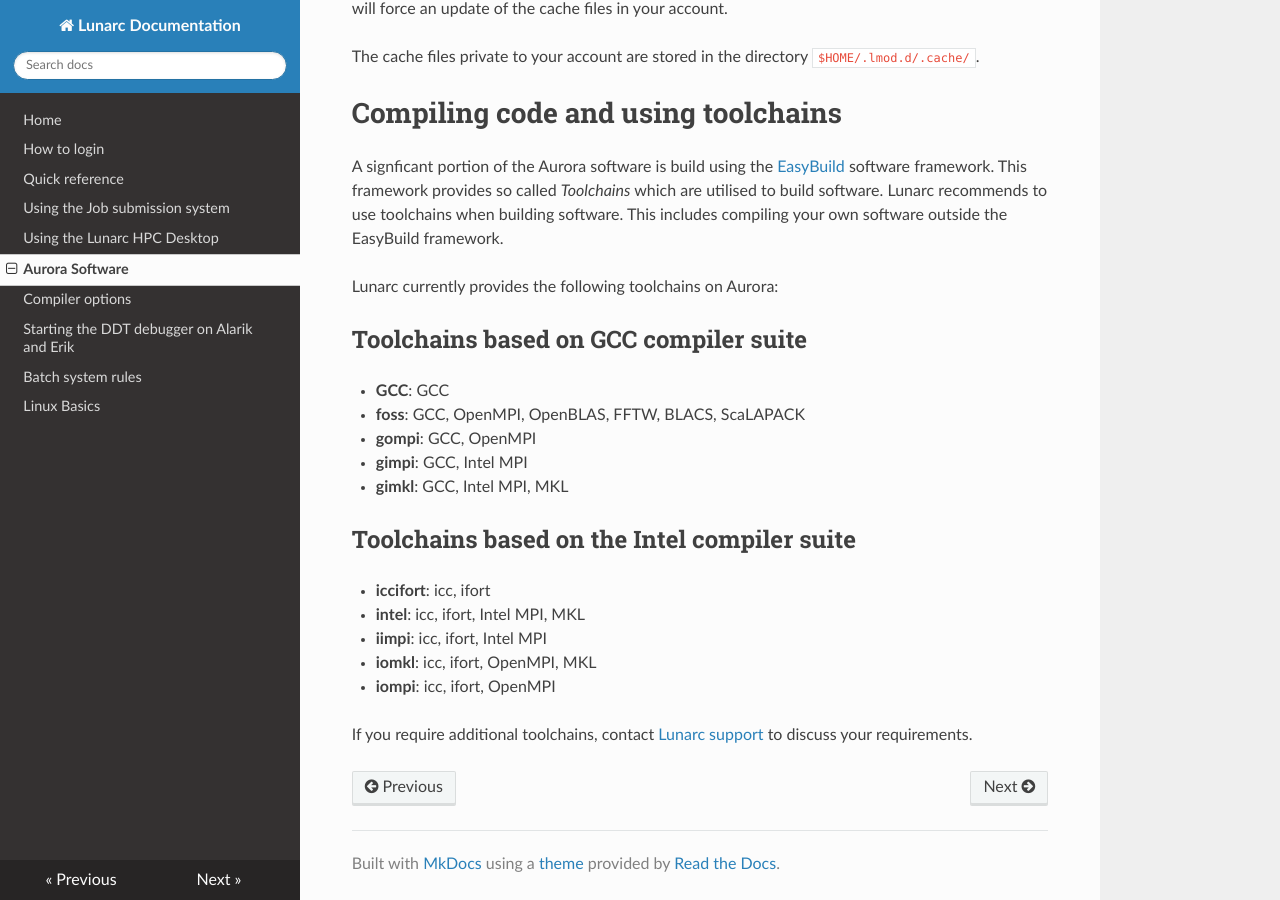
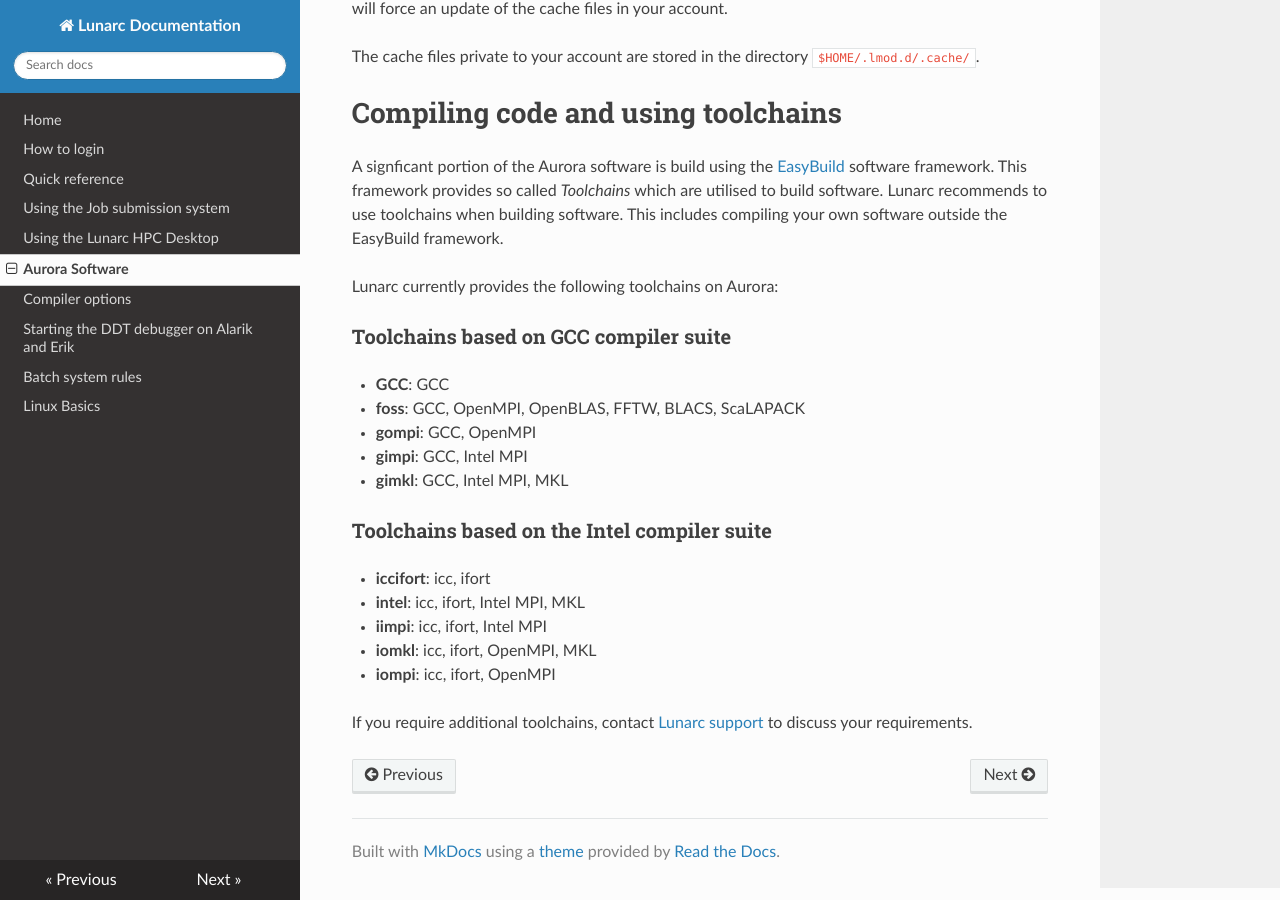
Before and after one commit to lunarc/lunarc_docs, an MkDocs documentation site: the page built from docs/aurora_modules.md, in a window 1280 px wide and 900 px high, scrolled down 5711 px. Built offline with MkDocs 1.6.1, drawn with Linux system fonts in a browser that asks for light colours; nearby versions of some CDN libraries; old or Windows-style settings are respelled for this version of MkDocs.

```diff
--- a/docs/aurora_modules.md
+++ b/docs/aurora_modules.md
@@ -269,7 +269,7 @@ A signficant portion of the Aurora software is build using the [EasyBuild](http:
 
 Lunarc currently provides the following toolchains on Aurora:
 
-## Toolchains based on GCC compiler suite
+### Toolchains based on GCC compiler suite
 
  * **GCC**: GCC
  * **foss**: GCC, OpenMPI, OpenBLAS, FFTW, BLACS, ScaLAPACK
@@ -277,7 +277,7 @@ Lunarc currently provides the following toolchains on Aurora:
  * **gimpi**: GCC, Intel MPI
  * **gimkl**: GCC, Intel MPI, MKL
 
-## Toolchains based on the Intel compiler suite
+### Toolchains based on the Intel compiler suite
 
  * **iccifort**: icc, ifort
  * **intel**: icc, ifort, Intel MPI, MKL
```
